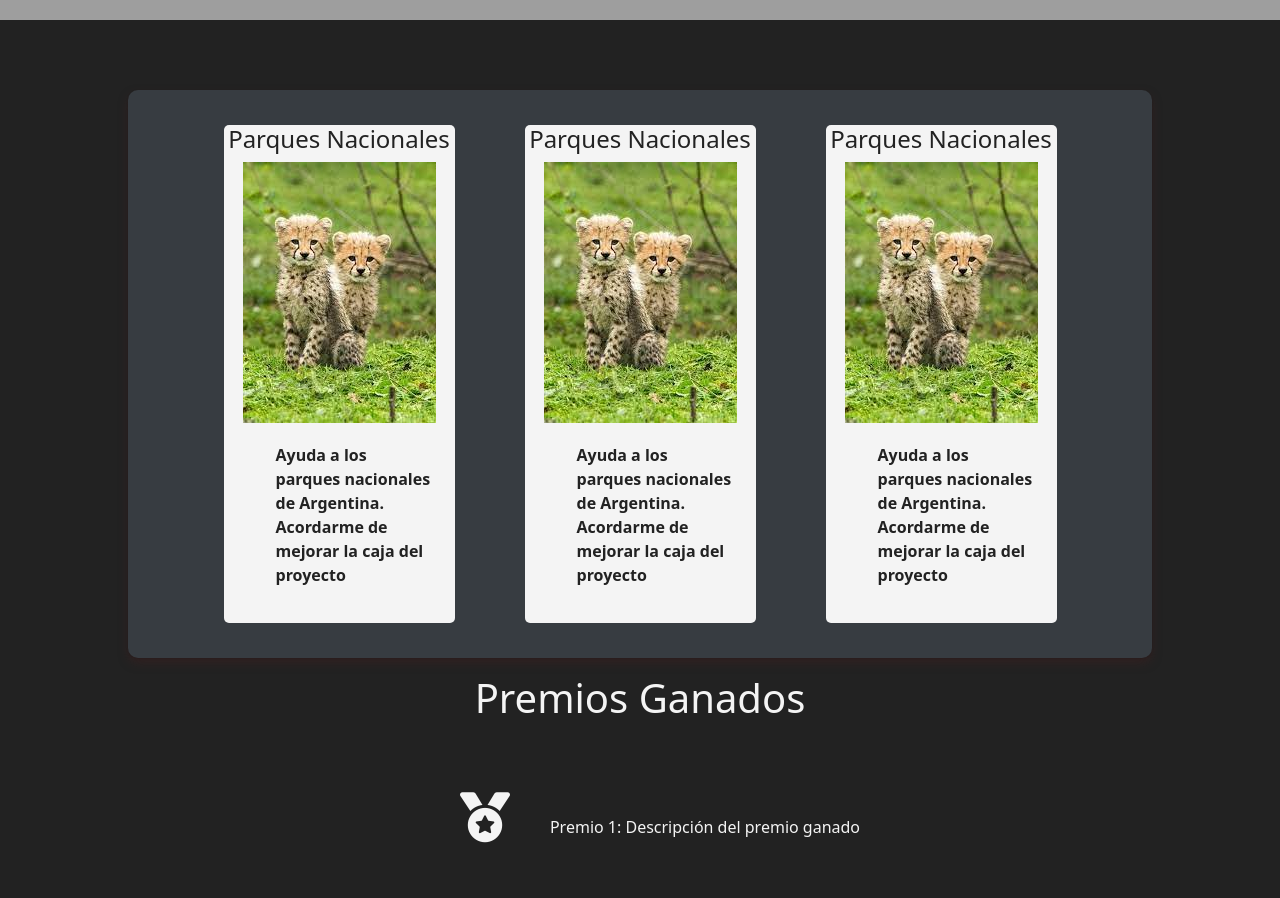
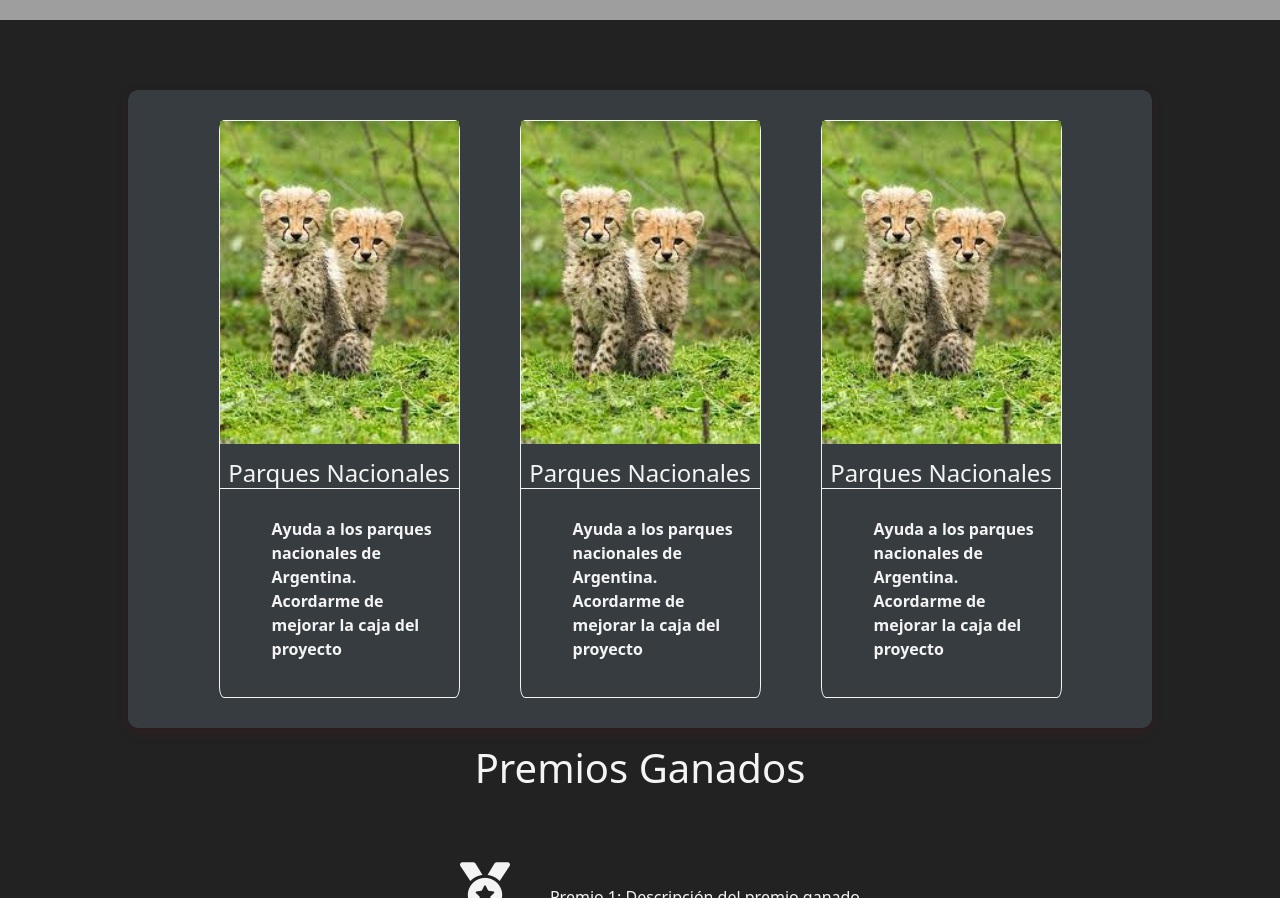
Before and after one commit to Agustingmaggi/PF-GarciaMaggi, a website: page index.html in a window 1280 px wide. Shown: the part 380-1278 px from the top of the page. Drawn offline with nearby package versions, Linux system fonts and the light colour scheme; grey boxes are pictures that could not be loaded.

Commit message:
mas cambios esteticos del index

```diff
--- a/index.html
+++ b/index.html
@@ -59,30 +59,30 @@
     <section class="section1">
 
         <article class="articuloo">
-          <h4 class="title">Parques Nacionales</h4>
           <a href="pages/parques-nacionales.html">
             <img src="public/images/wildlife.jpg" alt="Imagen de parque nacional">
           </a>
+          <h4 class="title">Parques Nacionales</h4>
           <ul class="cajaArticulo01">
               <li class='description-proyect'><b>Ayuda a los parques nacionales de Argentina. Acordarme de mejorar la caja del proyecto</b></li>
             </ul>
           </article>
 
           <article class="articuloo">
-            <h4 class="title">Parques Nacionales</h4>
             <a href="pages/parques-nacionales.html">
               <img src="public/images/wildlife.jpg" alt="Imagen de parque nacional">
             </a>
+            <h4 class="title">Parques Nacionales</h4>
             <ul class="cajaArticulo01">
               <li class='description-proyect'><b>Ayuda a los parques nacionales de Argentina. Acordarme de mejorar la caja del proyecto</b></li>
             </ul>
           </article>
 
           <article class="articuloo">
-            <h4 class="title">Parques Nacionales</h4>
             <a href="pages/parques-nacionales.html">
               <img src="public/images/wildlife.jpg" alt="Imagen de parque nacional">
             </a>
+            <h4 class="title">Parques Nacionales</h4>
             <ul class="cajaArticulo01">
               <li class='description-proyect'><b>Ayuda a los parques nacionales de Argentina. Acordarme de mejorar la caja del proyecto</b></li>
             </ul>
--- a/public/scss/styles.scss
+++ b/public/scss/styles.scss
@@ -20,6 +20,7 @@ $animation-duration: 1s;
   width: 100% !important;
   height: 400px;
   margin-bottom: 70px;
+
  a{
   text-decoration: none;
   color: white;
@@ -117,25 +118,38 @@ body{
   gap: 60px;
   padding: 30px;
   margin:0 auto;
+}
 
+.articuloo{
+  border: 1px solid $lightColor;
+  border-radius: 2%;
+}
 
-          @mixin article-styles($margin, $background-color, $border-radius) {
-            margin: $margin;
-            display: flex;
-            flex-direction: column;
-            align-items: center;
-            background-color: $background-color;
-            border-radius: $border-radius;
-          }
+.title {
+  color:$lightColor;
+  text-align: center;
+  padding-top: 15px;
+  border-bottom: 1px solid $lightColor;
+  &:hover {
+    color: $violetColor;
+  }
+}
 
+img {
+  width: 100%;
+}
 
-          article {
-            @include article-styles(5px, $lightColor, 5px);
+.cajaArticulo01{
+  list-style: none;
+}
 
+.description-proyect {
+  word-wrap: break-word;
+  padding:20px;
+}
 
-
-
-    }
+b{
+  color:$lightColor
 }
 
 .titulo-premios {
@@ -210,27 +224,6 @@ body{
             text-align: center;
             }
 
-}
-.title {
-  color:$darkColor;
-}
-
-b{
-  color:$darkColor
-}
-
-.articuloo img {
-  max-width: 100%;
-  height: auto;
-}
-
-.cajaArticulo01{
-  list-style: none;
-}
-
-.description-proyect {
-  word-wrap: break-word;
-  padding:20px
 }
 
 .iconos {
```
Also changed, not shown: public/unicoCSS.css, 1 other file. Lines whose indentation alone changed are shown as unchanged.
